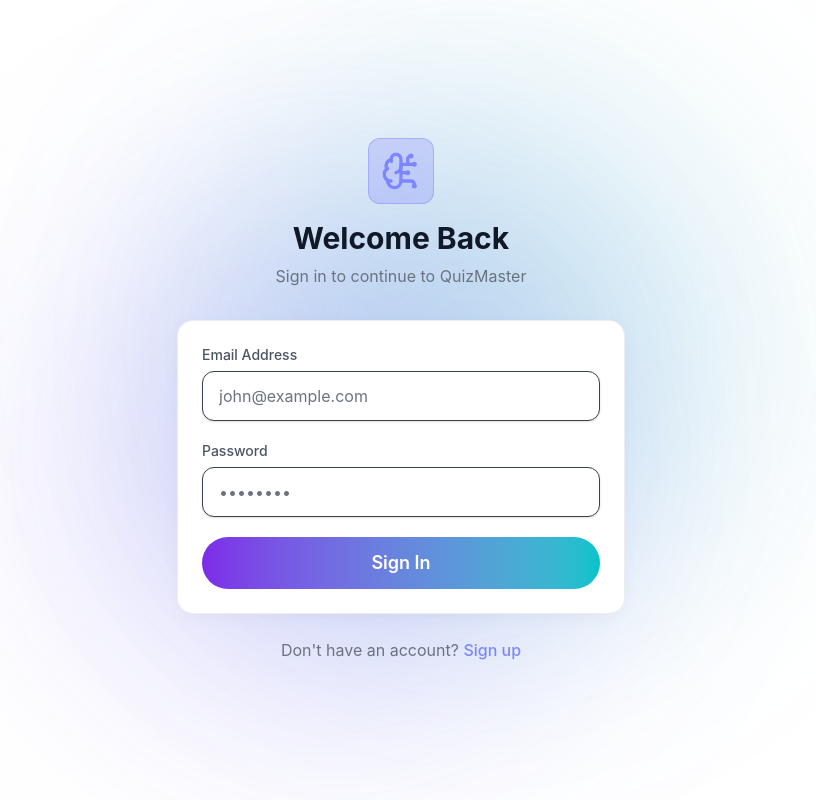
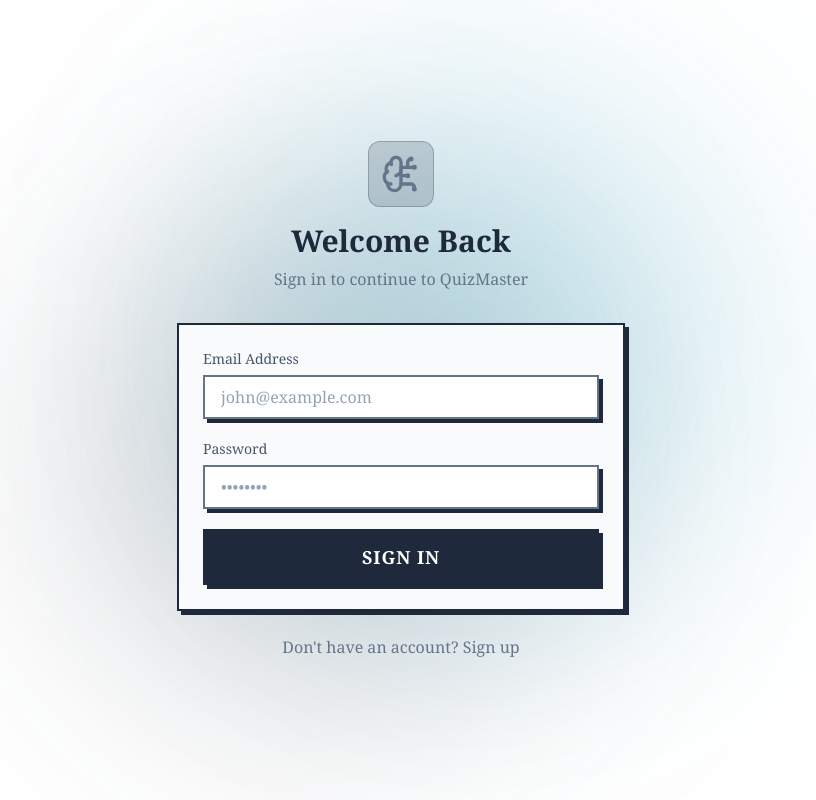
Before and after one commit to Aadvick1410/quiz-platform, a React (Vite) app in the folder client/: page /login in a window 1280 px wide. Shown: the whole page, without its empty margins (239-1055 px from the left). Built offline with nearby package versions, Linux system fonts and the light colour scheme; no server answers.

Commit message:
Revert to Newspaper Brutalism theme and fix contrast

```diff
--- a/client/src/components/layout/Sidebar.jsx
+++ b/client/src/components/layout/Sidebar.jsx
@@ -30,10 +30,10 @@ export const Sidebar = () => {
               to={link.to}
               end={link.to === '/admin'}
               className={({ isActive }) =>
-                `flex items-center gap-3 px-4 py-3 rounded-xl transition-all duration-200 ${
+                `flex items-center gap-3 px-3 py-2.5 rounded-lg transition-all duration-200 ${
                   isActive
-                    ? 'bg-brand-100 text-brand-900 font-bold'
-                    : 'text-slate-500 hover:text-brand-600 hover:bg-slate-50'
+                    ? 'bg-indigo-500/10 text-indigo-400 font-medium border border-indigo-500/20'
+                    : 'text-slate-400 hover:text-slate-200 hover:bg-slate-800'
                 }`
               }
             >
--- a/client/src/components/ui/Badge.jsx
+++ b/client/src/components/ui/Badge.jsx
@@ -2,15 +2,15 @@ import React from 'react';
 
 export const Badge = ({ children, variant = 'default', className = '' }) => {
   const variants = {
-    default: 'bg-slate-100 text-slate-600',
-    primary: 'bg-brand-100 text-brand-900',
-    success: 'bg-green-100 text-green-700',
-    warning: 'bg-amber-100 text-amber-700',
-    danger: 'bg-red-100 text-red-700',
+    default: 'bg-slate-200 text-slate-800 border-slate-800',
+    primary: 'bg-indigo-200 text-indigo-900 border-indigo-900',
+    success: 'bg-green-200 text-green-900 border-green-900',
+    warning: 'bg-yellow-200 text-yellow-900 border-yellow-900',
+    danger: 'bg-red-200 text-red-900 border-red-900',
   };
 
   return (
-    <span className={`px-3 py-1 rounded-full text-xs font-semibold tracking-wide inline-flex items-center ${variants[variant]} ${className}`}>
+    <span className={`px-2.5 py-0.5 rounded-none border-2 shadow-[2px_2px_0_0_#1e293b] hover:-translate-y-0.5 transition-transform text-xs font-bold uppercase tracking-wider inline-flex items-center ${variants[variant]} ${className}`}>
       {children}
     </span>
   );
--- a/client/src/components/ui/Button.jsx
+++ b/client/src/components/ui/Button.jsx
@@ -10,13 +10,13 @@ export const Button = ({
   disabled,
   ...props
 }) => {
-  const baseStyles = 'inline-flex items-center justify-center font-semibold rounded-full transition-all duration-300 focus:outline-none disabled:opacity-50 disabled:cursor-not-allowed hover:-translate-y-0.5';
+  const baseStyles = 'inline-flex items-center justify-center font-bold uppercase tracking-wider transition-all duration-200 focus:outline-none disabled:opacity-50 disabled:cursor-not-allowed border-2 border-slate-100 rounded-none shadow-[4px_4px_0_0_#1e293b] hover:shadow-[6px_6px_0_0_#1e293b] hover:-translate-y-1 active:translate-y-2 active:shadow-none';
 
   const variants = {
-    primary: 'canva-gradient-bg',
-    secondary: 'bg-white text-slate-700 hover:bg-slate-50 border border-slate-200 shadow-sm hover:shadow-md',
-    danger: 'bg-red-500 text-white hover:bg-red-600 shadow-sm hover:shadow-md',
-    ghost: 'bg-transparent text-slate-600 hover:text-slate-900 hover:bg-slate-200/50',
+    primary: 'bg-indigo-600 text-slate-100 hover:bg-indigo-500',
+    secondary: 'bg-slate-800 text-slate-100 hover:bg-slate-700',
+    danger: 'bg-red-600 text-white hover:bg-red-500',
+    ghost: 'bg-transparent text-slate-200 hover:text-slate-100 hover:bg-slate-800 shadow-none border-transparent hover:border-slate-100 hover:shadow-[4px_4px_0_0_#1e293b]',
   };
 
   const sizes = {
--- a/client/src/components/ui/Card.jsx
+++ b/client/src/components/ui/Card.jsx
@@ -3,7 +3,7 @@ import React from 'react';
 export const Card = ({ children, className = '', hover = false, ...props }) => {
   return (
     <div
-      className={`glass-card ${hover ? 'hover:-translate-y-1' : ''} ${className}`}
+      className={`glass rounded-none ${hover ? 'hover:-translate-y-2 hover:-rotate-1 hover:border-indigo-500 hover:shadow-[8px_8px_0_0_#334155] transition-all duration-300' : ''} ${className}`}
       {...props}
     >
       {children}
@@ -12,7 +12,7 @@ export const Card = ({ children, className = '', hover = false, ...props }) => {
 };
 
 export const CardHeader = ({ children, className = '' }) => (
-  <div className={`p-6 border-b border-slate-100 ${className}`}>
+  <div className={`p-6 border-b border-slate-700/50 ${className}`}>
     {children}
   </div>
 );
@@ -24,7 +24,7 @@ export const CardBody = ({ children, className = '' }) => (
 );
 
 export const CardFooter = ({ children, className = '' }) => (
-  <div className={`p-6 border-t border-slate-100 bg-slate-50/50 ${className}`}>
+  <div className={`p-6 border-t border-slate-700/50 bg-slate-800/30 ${className}`}>
     {children}
   </div>
 );
--- a/client/src/components/ui/Input.jsx
+++ b/client/src/components/ui/Input.jsx
@@ -10,9 +10,9 @@ export const Input = forwardRef(({ className = '', label, error, ...props }, ref
       )}
       <input
         ref={ref}
-        className={`w-full px-4 py-3 bg-white border border-slate-200 shadow-sm focus:shadow-md ${
-          error ? 'border-red-500 focus:border-red-500 focus:ring-4 focus:ring-red-100' : 'focus:border-brand-500 focus:ring-4 focus:ring-brand-100'
-        } rounded-xl text-slate-700 placeholder-slate-400 focus:outline-none transition-all duration-300 ${className}`}
+        className={`w-full px-4 py-2 bg-slate-900 border-2 shadow-[4px_4px_0_0_#1e293b] focus:shadow-[6px_6px_0_0_#1e293b] focus:-translate-y-1 ${
+          error ? 'border-red-500 focus:border-red-500' : 'border-slate-400 focus:border-indigo-500'
+        } rounded-none text-slate-100 placeholder-slate-500 focus:outline-none transition-all duration-200 ${className}`}
         {...props}
       />
       {error && (
--- a/client/src/index.css
+++ b/client/src/index.css
@@ -1,91 +1,99 @@
 @import "tailwindcss";
 
 @theme {
-  /* Canva-like soft gradients and bright, friendly colors */
-  --color-brand-100: #e8f0fe;
-  --color-brand-500: #00c4cc; /* Canva cyan */
-  --color-brand-600: #7d2ae8; /* Canva purple */
-  --color-brand-900: #3b0086;
+  /* Formal Corporate Navy instead of Neon Indigo */
+  --color-indigo-50: #f8fafc;
+  --color-indigo-100: #f1f5f9;
+  --color-indigo-400: #64748b;
+  --color-indigo-500: #334155;
+  --color-indigo-600: #1e293b;
+  --color-indigo-900: #020617;
 
-  /* INVERT SLATE SCALE FOR PERFECT LIGHT MODE */
-  --color-slate-50: #111827; /* Darkest */
-  --color-slate-100: #1f2937; /* Headings */
-  --color-slate-200: #374151; /* Normal text */
-  --color-slate-300: #4b5563; /* Muted text */
-  --color-slate-400: #6b7280; /* Muted text */
-  --color-slate-500: #9da3af; /* Disabled text */
-  --color-slate-600: #ced2d9; /* Darker borders */
-  --color-slate-700: #e1e3e8; /* Normal borders */
-  --color-slate-800: #f4f5f7; /* Off-white for panels */
-  --color-slate-900: #ffffff; /* Main background */
+  /* Replace neon cyan with muted slate */
+  --color-cyan-400: #94a3b8;
 
-  /* Friendly, modern sans-serif */
-  --font-sans: 'Inter', 'Segoe UI', Roboto, sans-serif;
+  /* INVERT SLATE TO MAKE IT A LIGHT THEME AUTOMATICALLY */
+  --color-slate-50: #0f172a;
+  --color-slate-100: #1e293b;
+  --color-slate-200: #334155;
+  --color-slate-300: #475569;
+  --color-slate-400: #64748b;
+  --color-slate-500: #94a3b8;
+  --color-slate-600: #cbd5e1;
+  --color-slate-700: #e2e8f0;
+  --color-slate-800: #f8fafc; /* Cards and Navbar */
+  --color-slate-900: #ffffff; /* Main Background */
+
+  /* Highly professional, formal font */
+  --font-sans: 'Georgia', 'Times New Roman', serif;
 }
 
 /* Base styles */
 @layer base {
   body {
-    /* Canva has a very slight off-white background to make white cards pop */
-    @apply bg-slate-800 text-slate-200 antialiased;
+    @apply bg-slate-900 text-slate-100 antialiased;
     font-family: var(--font-sans);
   }
 
   /* Elegant minimal scrollbar */
   ::-webkit-scrollbar {
-    width: 8px;
-    height: 8px;
+    width: 6px;
+    height: 6px;
   }
   ::-webkit-scrollbar-track {
-    @apply bg-transparent;
+    @apply bg-slate-900;
   }
   ::-webkit-scrollbar-thumb {
-    @apply bg-slate-300 rounded-full;
+    @apply bg-slate-700 rounded-none;
   }
   ::-webkit-scrollbar-thumb:hover {
-    @apply bg-slate-400;
+    @apply bg-slate-500;
+  }
+
+  /* Globally make all buttons and links bounce hilariously on hover */
+  button, a {
+    transition: transform 0.2s cubic-bezier(0.34, 1.56, 0.64, 1) !important;
+  }
+  button:hover, a:hover {
+    transform: scale(1.1) rotate(-3deg) !important;
+    cursor: pointer;
+  }
+  button:active, a:active {
+    transform: scale(0.6) rotate(10deg) !important;
   }
 }
 
 /* Custom utilities */
 @layer utilities {
-  /* Fix hardcoded text-white in original components */
   .text-white {
-    color: var(--color-slate-50) !important;
+    color: var(--color-slate-100) !important;
   }
-  .canva-gradient-bg, .canva-gradient-bg .text-white, .bg-red-500, .bg-red-500 .text-white {
+  .bg-indigo-600, .bg-indigo-600 .text-white, .bg-red-600, .bg-red-600 .text-white {
     color: #ffffff !important;
   }
-
   .glass {
-    /* Pure white cards with soft, airy shadows */
-    @apply bg-slate-900 border border-slate-700/60 shadow-[0_4px_20px_-4px_rgba(0,0,0,0.05)];
+    /* Replace glassmorphism with harsh neo-brutalist / newspaper style */
+    @apply bg-slate-800 border-2 border-slate-100 shadow-[4px_4px_0_0_#1e293b];
   }
   .glass-card {
-    /* Extremely smooth, rounded cards */
-    @apply bg-slate-900 border border-slate-700/60 shadow-[0_4px_20px_-4px_rgba(0,0,0,0.05)] rounded-2xl overflow-hidden transition-all duration-300;
+    /* Formal cards with a quirky harsh shadow */
+    @apply bg-slate-800 border-2 border-slate-100 shadow-[6px_6px_0_0_#1e293b] rounded-none overflow-hidden transition-all duration-300;
   }
   .glass-card:hover {
-    /* Smooth lift, Canva style */
-    @apply shadow-[0_12px_30px_-8px_rgba(0,0,0,0.12)] -translate-y-1.5;
+    /* Comical wobble on hover for cards */
+    @apply border-indigo-500 shadow-[12px_12px_0_0_#334155] -translate-y-2 translate-x-1;
+    animation: jelly 0.6s ease-in-out;
   }
   .text-gradient {
-    /* Classic Canva purple-to-cyan gradient */
-    @apply bg-clip-text text-transparent bg-gradient-to-r from-[#7d2ae8] to-[#00c4cc] font-extrabold tracking-tight;
-  }
-
-  .canva-gradient-bg {
-    @apply bg-gradient-to-r from-[#7d2ae8] to-[#00c4cc] text-white border-0;
-  }
-  .canva-gradient-bg:hover {
-    @apply shadow-[0_8px_25px_-5px_rgba(125,42,232,0.4)] opacity-95;
+    /* Remove gradient, make it just solid bold formal text */
+    @apply text-slate-100 font-bold tracking-tight underline decoration-indigo-500 decoration-4 underline-offset-4;
   }
 }
 
-/* Smooth, elegant animations */
+/* Animations */
 @keyframes slideUp {
-  from { opacity: 0; transform: translateY(20px); }
-  to { opacity: 1; transform: translateY(0); }
+  from { opacity: 0; transform: translateY(40px) rotate(5deg); }
+  to { opacity: 1; transform: translateY(0) rotate(0); }
 }
 
 @keyframes fadeIn {
@@ -93,10 +101,28 @@
   to { opacity: 1; }
 }
 
+@keyframes pulse-glow {
+  /* Replace glow with a harsh outline pulse */
+  0%, 100% { outline: 2px solid transparent; }
+  50% { outline: 4px dashed #334155; outline-offset: 4px; }
+}
+
+@keyframes jelly {
+  0% { transform: scale(1, 1); }
+  25% { transform: scale(1.05, 0.95); }
+  50% { transform: scale(0.95, 1.05); }
+  75% { transform: scale(1.02, 0.98); }
+  100% { transform: scale(1, 1); }
+}
+
 .animate-slide-up {
-  animation: slideUp 0.5s cubic-bezier(0.2, 0.8, 0.2, 1) forwards;
+  animation: slideUp 0.6s cubic-bezier(0.34, 1.56, 0.64, 1) forwards;
 }
 
 .animate-fade-in {
   animation: fadeIn 0.4s ease-out forwards;
 }
+
+.animate-pulse-glow {
+  animation: pulse-glow 2s infinite;
+}
```
Also changed, not shown: client/src/components/layout/Navbar.jsx (+10 -10 lines).
